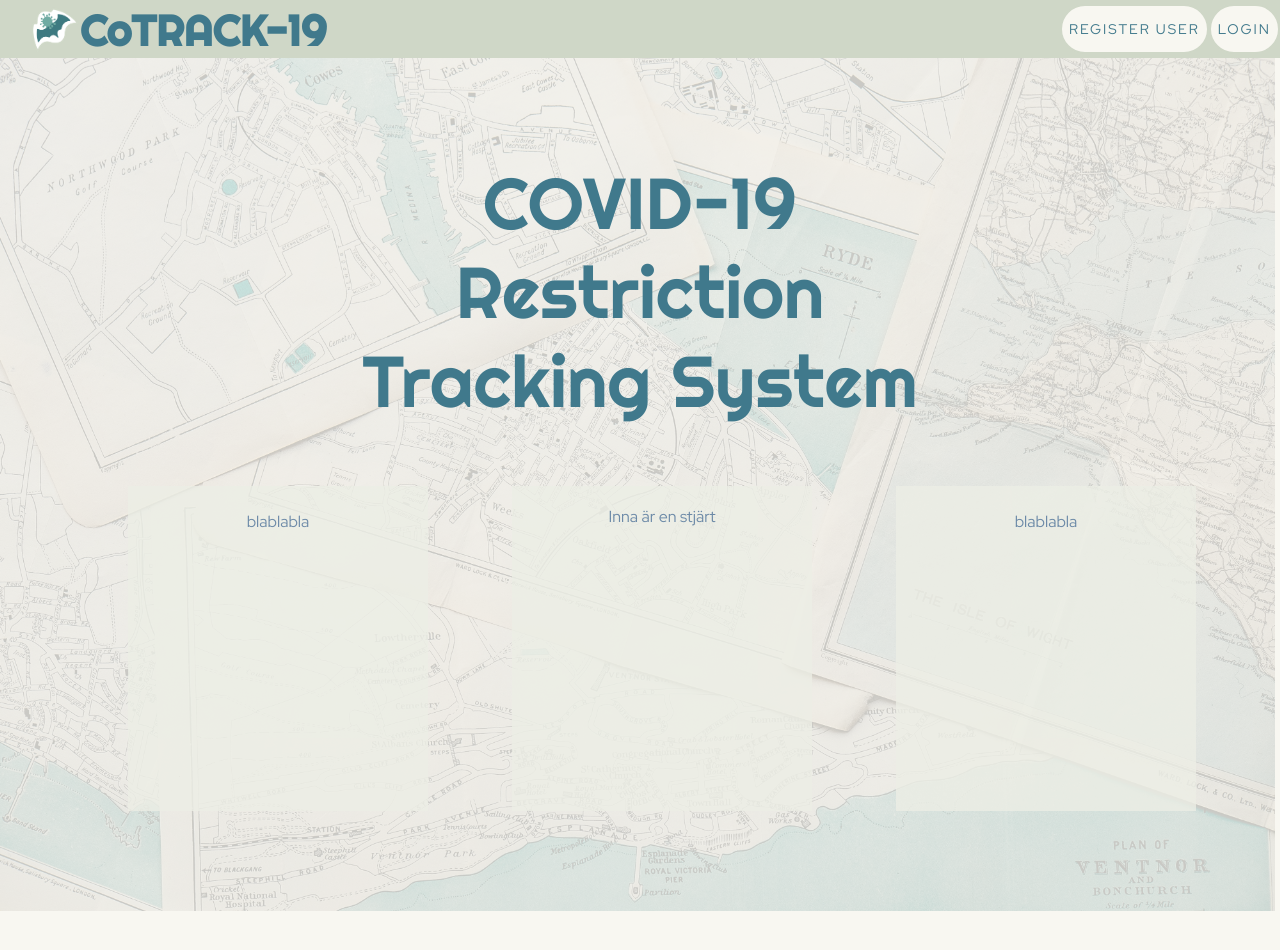
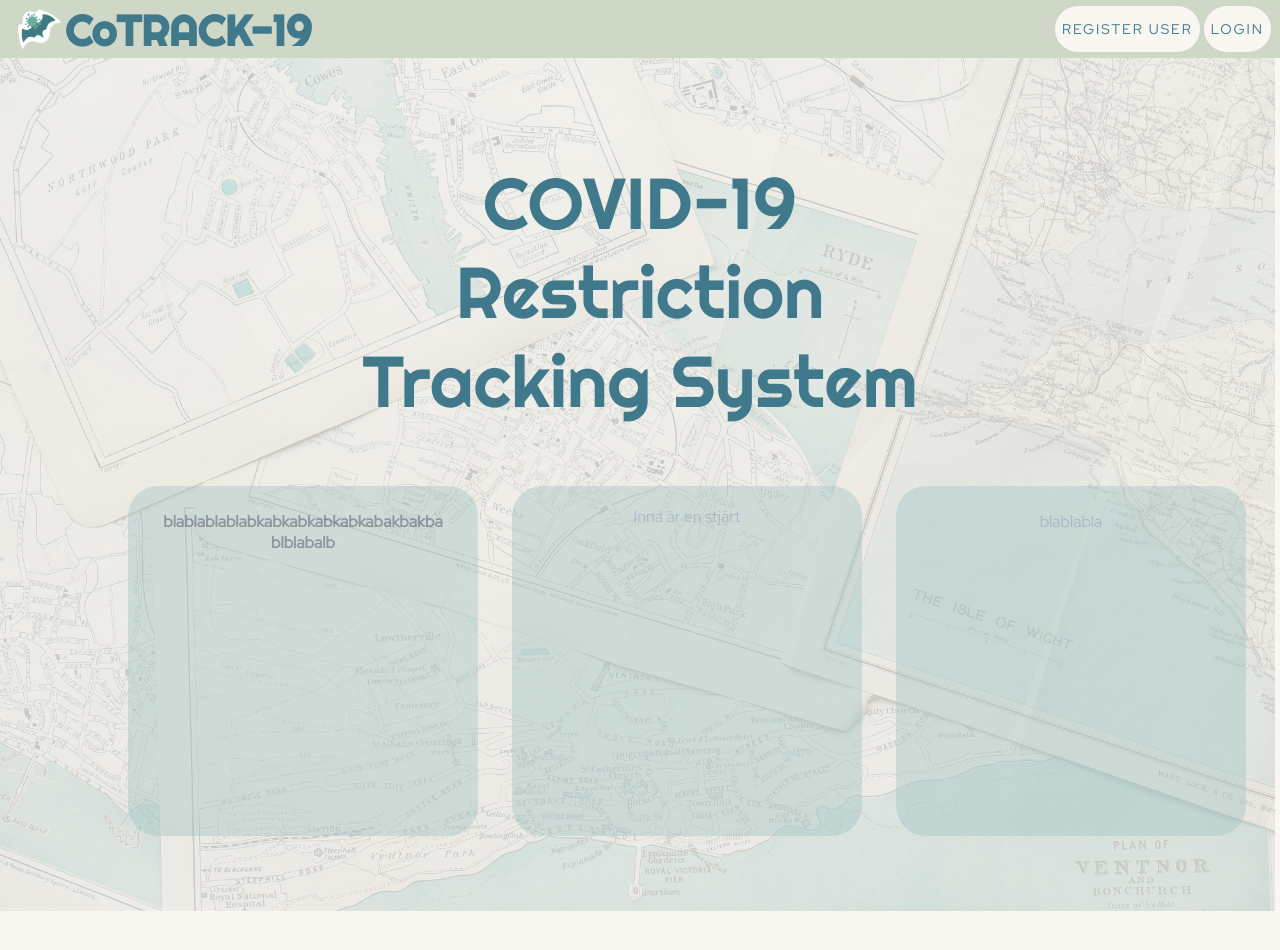
Before and after one commit to SonofLastPanda/htdocs, a PHP site: page / in a window 1280 px wide. Shown: the top 950 px of the page. Run offline with PHP 8.4, Linux system fonts and the light colour scheme.

Commit message:
New style fixes

```diff
--- a/frontend/index.php
+++ b/frontend/index.php
@@ -3,7 +3,7 @@
   <head>
     <link href="styles.css" rel="stylesheet" type="text/css" />
     <div class="header">
-    <h1><img src="logo1.2.png" alt="BatGirl logo" width="50" height="50" style= "margin-bottom: -10px; margin-left: 30px; margin-right: 0px;">CoTRACK-19<button type="submit" id="myButton" class="button button_header";>LOGIN</form><form method="get" action="user_reg.php"><button type="submit" id="myButton" class="button button_header" >REGISTER USER</form></h1>
+    <h1><img src="logo1.2.png" alt="BatGirl logo" width="50" height="50" style= "margin-bottom: -10px; margin-left: 15px; margin-right: 0px;">CoTRACK-19<button type="submit" id="myButton" class="button button_header"; style="margin-right:7px;">LOGIN</form><form method="get" action="user_reg.php"><button type="submit" id="myButton" class="button button_header" >REGISTER USER</form></h1>
     </div>
   </head>
  <body>
@@ -12,7 +12,7 @@
       <!-- <img src="map_front_background.jpg" alt="background" style= "opacity:0.2; position:relative; height:820px; top:-28px; width: 1493px; left:-10px;"> -->
       <img src="map_front_background.jpg" class=body_frontpage>
       <div class="centered">COVID-19 Restriction Tracking System</div>
-      <div class="boxed_l">blablabla</div><div class="boxed_m">Inna är en stjärt</div><div class="boxed_r">blablabla</div>
+      <div class="boxed_l">blablablablabkabkabkabkabkabakbakba<br>blblabalb</div><div class="boxed_m">Inna är en stjärt</div><div class="boxed_r">blablabla</div>
 </body>
 </div>
 </div>
--- a/frontend/styles.css
+++ b/frontend/styles.css
@@ -112,56 +112,70 @@
     font-size: 72px;
   }
   .boxed_l {
-    background-color: #eceee5fa;
+    background-color: #9dc3c2;
     position:fixed;
     top: 50%;
     left:10%;
-    opacity: 0.8;
+    opacity: 0.4;
+    height: 300px;
+    width: 300px;
+    color: #011638;
+    font-family: 'Red Hat Display';
+    padding-top: 25px;
+    padding-left:25px;
+    padding-right:25px;
+    padding-bottom:25px;
+    border-radius:30px;
+    font-weight:bold;
+  }
+  .boxed_m {
+    background-color: #9dc3c2;
+    position: fixed;
+    top: 50%;
+    left: 40%;
+    opacity: 0.4;
     height: 300px;
     width: 300px;
     color: #4D7298;
     font-family: 'Red Hat Display';
     padding-top: 25px;
-  }
-  .boxed_m {
-    background-color: #eceee5fa;
-    position: fixed;
-    top: 50%;
-    left: 40%;
-    opacity: 0.8;
-    height: 300px;
-    width: 300px;
-    color: #4D7298;
-    font-family: 'Red Hat Display';
-    padding-top: 25px;
+    padding-left:25px;
+    padding-right:25px;
+    padding-bottom:25px;
     line-height: 0.8;
+    border-radius:30px;
   }
   .boxed_r {
-    background-color: #eceee5fa;
+    background-color: #9dc3c2;
     position: fixed;
     top: 50%;
     left:70%;
-    opacity: 0.8;
+    opacity: 0.4;
     height: 300px;
     width: 300px;
     color: #4D7298;
     font-family: 'Red Hat Display';
     text-align: center;
     padding-top: 25px;
+    padding-left:25px;
+    padding-right:25px;
+    padding-bottom:25px;
+    border-radius:30px;
 }
 .boxed_c {
   background-color: #CFD7C7;
-  position: absolute;
-  top: 20%;
-  left: 30%;
+  position: fixed;
+  top: 100px;
+  left: 34%;
   opacity: 0.5;
   height: 550px;
   width: 450px;
   text-align: left;
   padding-left: 15px;
   padding-right: 15px;
-  padding-top: 15px;
+  padding-top: 17px;
   padding-bottom: 15px;
+  border-radius:30px;
 }
 .body_frontpage{
   opacity:0.2;
--- a/frontend/user_reg.php
+++ b/frontend/user_reg.php
@@ -4,7 +4,7 @@
   <head>
     <link href="styles.css" rel="stylesheet" type="text/css"/> <!-- Connecting to the css file named styles.css -->
     <div class="header">
-    <h1><img src="logo1.2.png" alt="BatGirl logo" width="50" height="50" style= "margin-bottom: -10px; margin-left: 30px; margin-right: 0px;">CoTRACK-19<form method="get" action="index.php"><button type="submit" id="myButton" class="button button_header";>HOME</form></h1>
+    <h1><img src="logo1.2.png" alt="BatGirl logo" width="50" height="50" style= "margin-bottom: -10px; margin-left: 15px; margin-right: 0px;">CoTRACK-19<form method="get" action="index.php"><button type="submit" id="myButton" class="button button_header" style="margin-right:7px; top:-53px;";>HOME</form></h1>
     </div>
   </head>
   <body>
```
